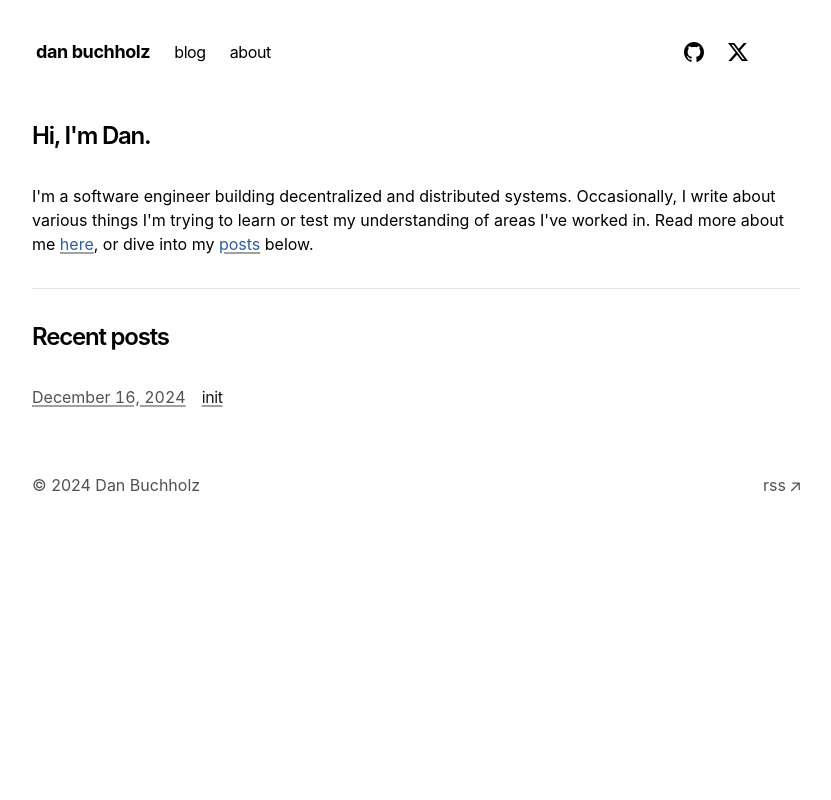
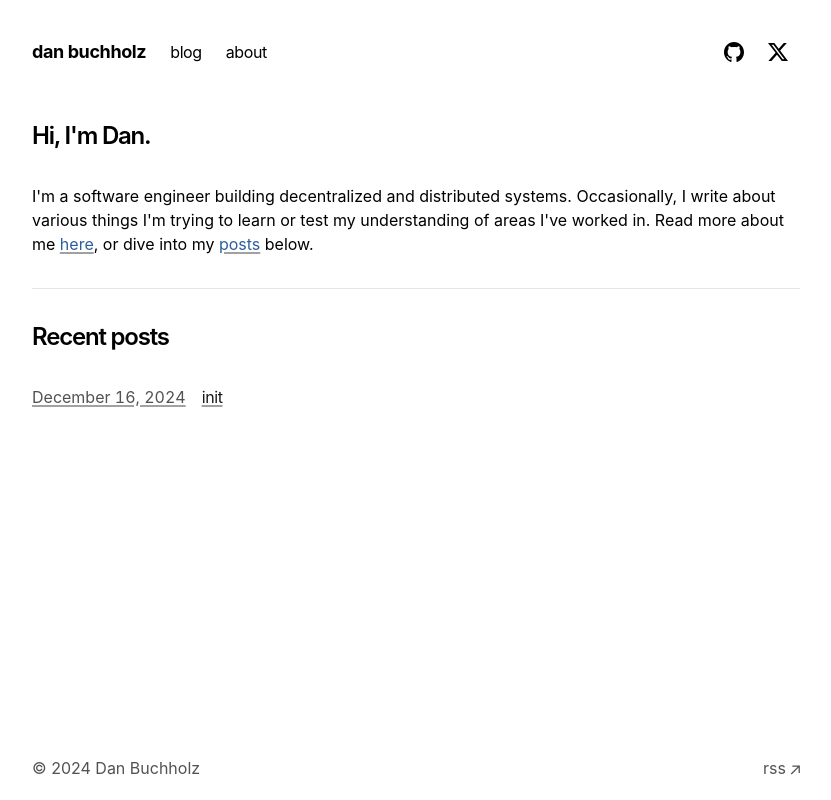
Before and after one commit to dtbuchholz/website, a Next.js app: page / in a window 1280 px wide. Shown: the whole page, without its empty margins (224-1055 px from the left). Built offline with nearby package versions, Linux system fonts and the light colour scheme.

Commit message:
feat: nav, footer sizing | use summary in layout

```diff
--- a/app/blog/[slug]/page.tsx
+++ b/app/blog/[slug]/page.tsx
@@ -57,7 +57,7 @@ export default function Blog({ params }: { params: PageParams }): React.ReactNod
   }
 
   return (
-    <section>
+    <section className="w-full">
       <script
         type="application/ld+json"
         suppressHydrationWarning
@@ -82,6 +82,7 @@ export default function Blog({ params }: { params: PageParams }): React.ReactNod
       />
 
       <h1 className="title font-semibold text-2xl tracking-tighter">{post.metadata.title}</h1>
+      <h3 className="title text-lg my-4">{post.metadata.summary}</h3>
       <div className="flex justify-between items-center my-4 text-sm">
         <p className="text-sm text-neutral-600 dark:text-neutral-400">
           {formatDate(post.metadata.publishedAt)}{" "}
@@ -97,7 +98,7 @@ export default function Blog({ params }: { params: PageParams }): React.ReactNod
           </a>
         </div>
       </div>
-      <article className="prose">
+      <article className="prose w-full">
         <MDX source={post.content} />
       </article>
     </section>
--- a/app/blog/posts/init.mdx
+++ b/app/blog/posts/init.mdx
@@ -1,13 +1,11 @@
 ---
 title: "init"
 publishedAt: "2024-12-16"
-summary: "init"
+summary: "initial post with some content"
 ---
-
-TODO
 
 ---
 
 ## Topic
 
-TODO
+TODO TODO
--- a/app/components/footer.tsx
+++ b/app/components/footer.tsx
@@ -11,14 +11,13 @@ export function ArrowIcon() {
 
 export default function Footer() {
   return (
-    <footer className="mb-10">
-      <div className="mt-8 flex justify-between items-center">
+    <footer className="mt-auto mb-0 py-4">
+      <div className="flex justify-between items-center">
         <ul className="text-neutral-600 dark:text-neutral-300">
           <li>
             <p className="h-7">© {new Date().getFullYear()} Dan Buchholz</p>
           </li>
         </ul>
-
         <ul className="flex flex-row space-x-4 text-neutral-600 dark:text-neutral-300">
           <li>
             <a
--- a/app/components/nav.tsx
+++ b/app/components/nav.tsx
@@ -11,17 +11,17 @@ const navItems = {
 
 export function Navbar() {
   return (
-    <aside className="-ml-[8px] mb-12 tracking-tight">
+    <aside className="mb-12 tracking-tight">
       <div className="lg:sticky lg:top-20">
         <nav
           className="flex flex-row items-start relative px-0 pb-0 fade md:overflow-auto scroll-pr-6 md:relative"
           id="nav"
         >
-          <div className="flex flex-row space-x-0 pr-10 justify-between w-full">
+          <div className="flex flex-row space-x-0 justify-between w-full">
             <div className="flex flex-row space-x-0">
               <Link
                 href="/"
-                className="transition-all hover:text-neutral-800 dark:hover:text-neutral-200 flex items-center align-middle relative py-1 px-2 m-1 font-bold text-lg leading-none"
+                className="transition-all hover:text-neutral-800 dark:hover:text-neutral-200 flex items-center align-middle relative py-1 ml-0 pl-0 pr-2 m-1 font-bold text-lg leading-none"
               >
                 dan buchholz
               </Link>
--- a/app/layout.tsx
+++ b/app/layout.tsx
@@ -43,13 +43,13 @@ export default function RootLayout({ children }: { children: React.ReactNode })
     <html
       lang="en"
       className={cx(
-        "text-black bg-white dark:text-white dark:bg-black",
+        "h-full w-full text-black bg-white dark:text-white dark:bg-black",
         GeistSans.variable,
         GeistMono.variable
       )}
     >
-      <body className="antialiased max-w-3xl mx-4 mt-8 lg:mx-auto">
-        <main className="flex-auto min-w-0 mt-6 flex flex-col px-2 md:px-0">
+      <body className="h-full w-full flex flex-col">
+        <main className="flex flex-col flex-1 w-full max-w-3xl mt-8 mx-auto px-4 md:px-0">
           <Navbar />
           {children}
           <Footer />
```
